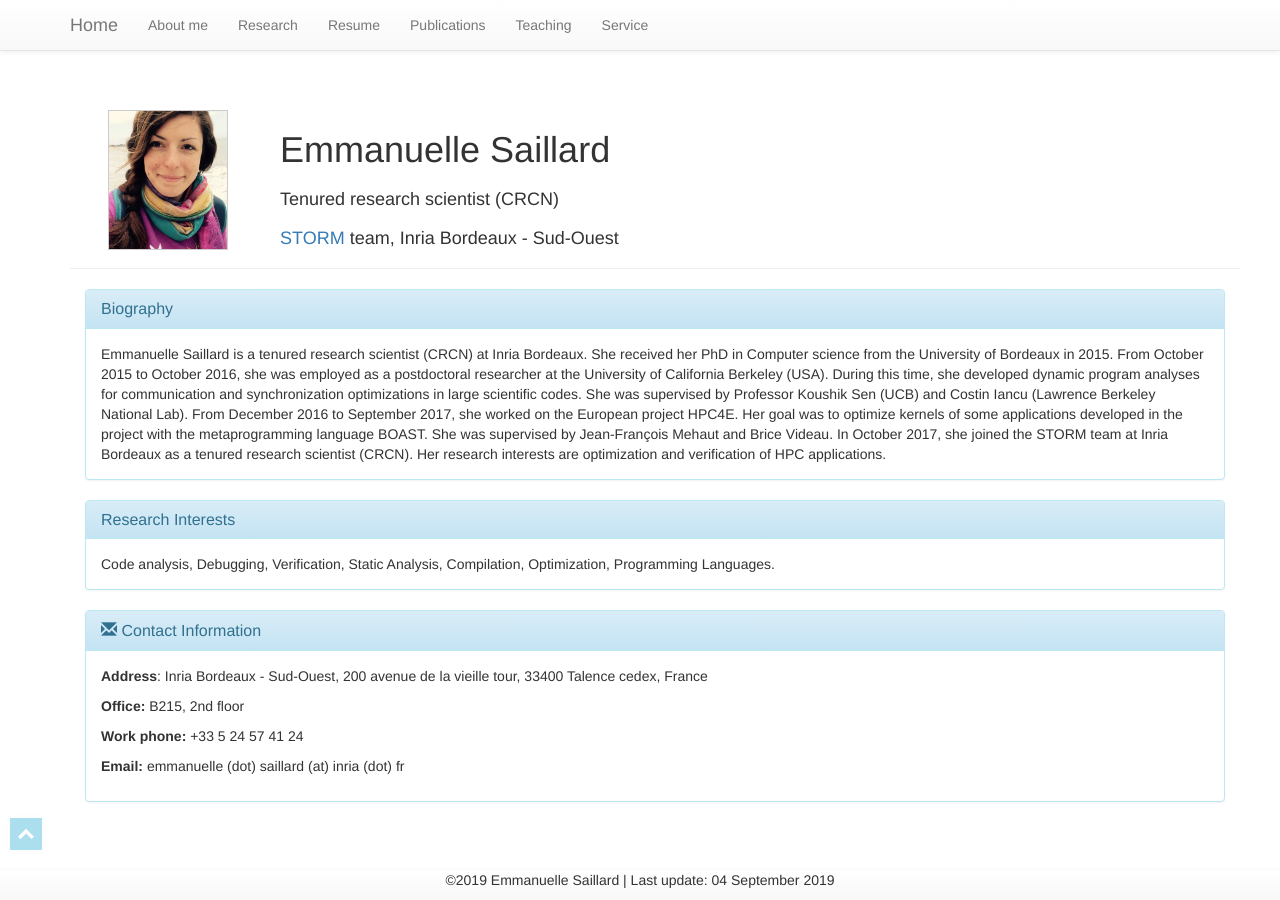
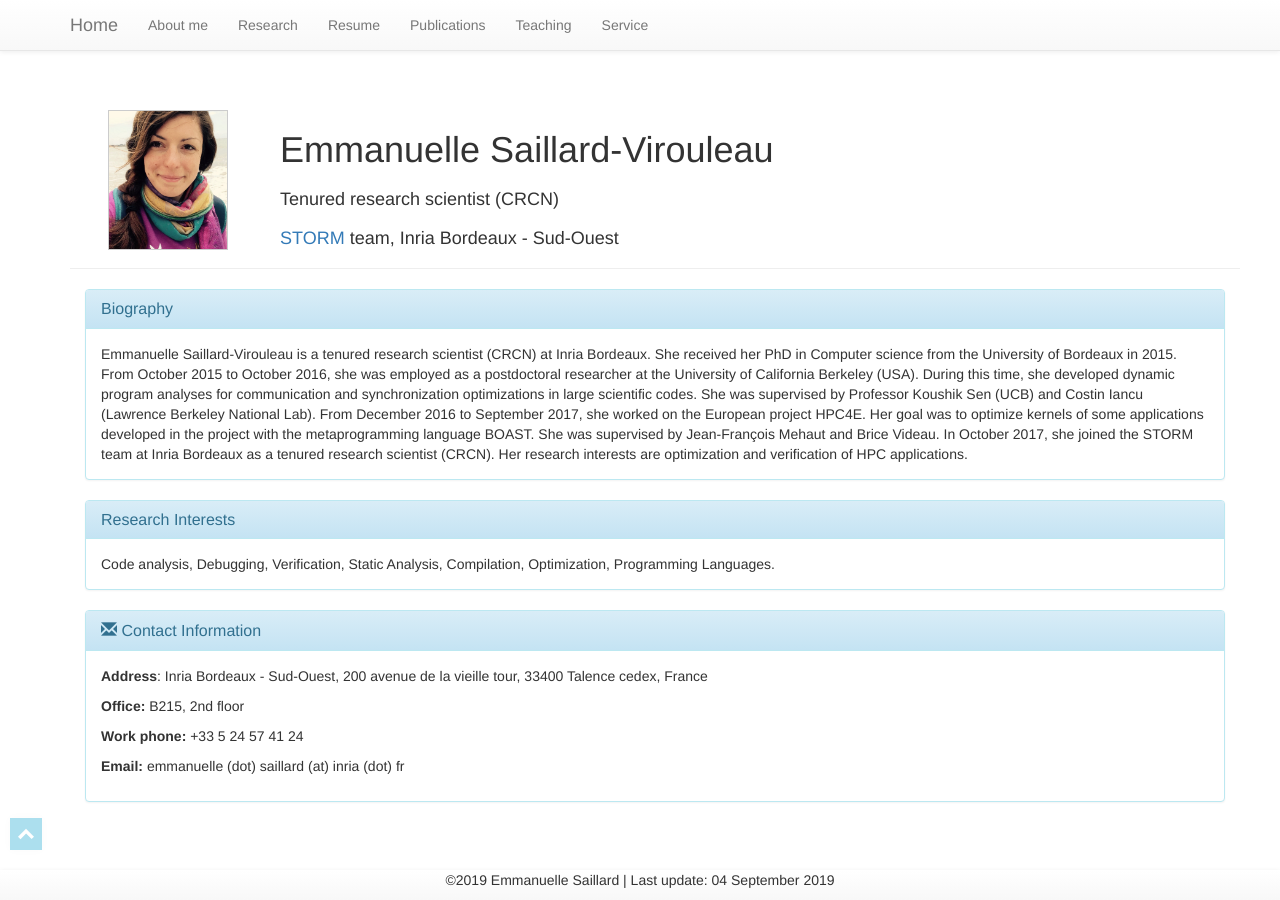
Before and after one commit to esaillar/manou, a Jekyll site: the page built from index.md, in a window 1280 px wide. Built offline with Jekyll 4.4.1, drawn with Linux system fonts in a browser that asks for light colours; nearby versions of some CDN libraries; library files that are not in the unit come from our copies.

```diff
--- a/index.md
+++ b/index.md
@@ -4,7 +4,7 @@ layout: page
 
 <div class="page-header row">
 <div class="col-sm-2 prof-picture"><img src="{{site.baseurl}}/resources/moi.jpg" title="photo"/></div>
-<div class="col-sm-10"><h1>Emmanuelle Saillard</h1></div>
+<div class="col-sm-10"><h1>Emmanuelle Saillard-Virouleau</h1></div>
 <div class="col-sm-10"><h4>Tenured research scientist (CRCN)</h4></div>
 <div class="col-sm-10"><h4> <a href="https://team.inria.fr/storm/" target="_blank">STORM</a> team, Inria Bordeaux - Sud-Ouest </h4></div>
 </div>
@@ -18,7 +18,7 @@ layout: page
     <h3 class="panel-title">Biography</h3>
   </div>
   <div class="panel-body">
-Emmanuelle Saillard is a tenured research scientist (CRCN) at Inria Bordeaux. She received her PhD in Computer science from the University of Bordeaux in 2015.
+Emmanuelle Saillard-Virouleau is a tenured research scientist (CRCN) at Inria Bordeaux. She received her PhD in Computer science from the University of Bordeaux in 2015.
 From October 2015 to October 2016, she was employed as a postdoctoral researcher at the University of California Berkeley (USA). During this time, she developed dynamic program analyses for communication and synchronization optimizations in large scientific codes. She  was supervised by Professor Koushik Sen (UCB) and Costin Iancu (Lawrence Berkeley National Lab).
 From December 2016 to September 2017, she worked on the European project HPC4E. Her goal was to optimize kernels of some applications developed in the project with the metaprogramming language BOAST. She was supervised by Jean-François Mehaut and Brice Videau.
 In October 2017, she joined the STORM team at Inria Bordeaux as a tenured research scientist (CRCN).
```
Also changed, not shown: resume.md (+2 -0 lines).
